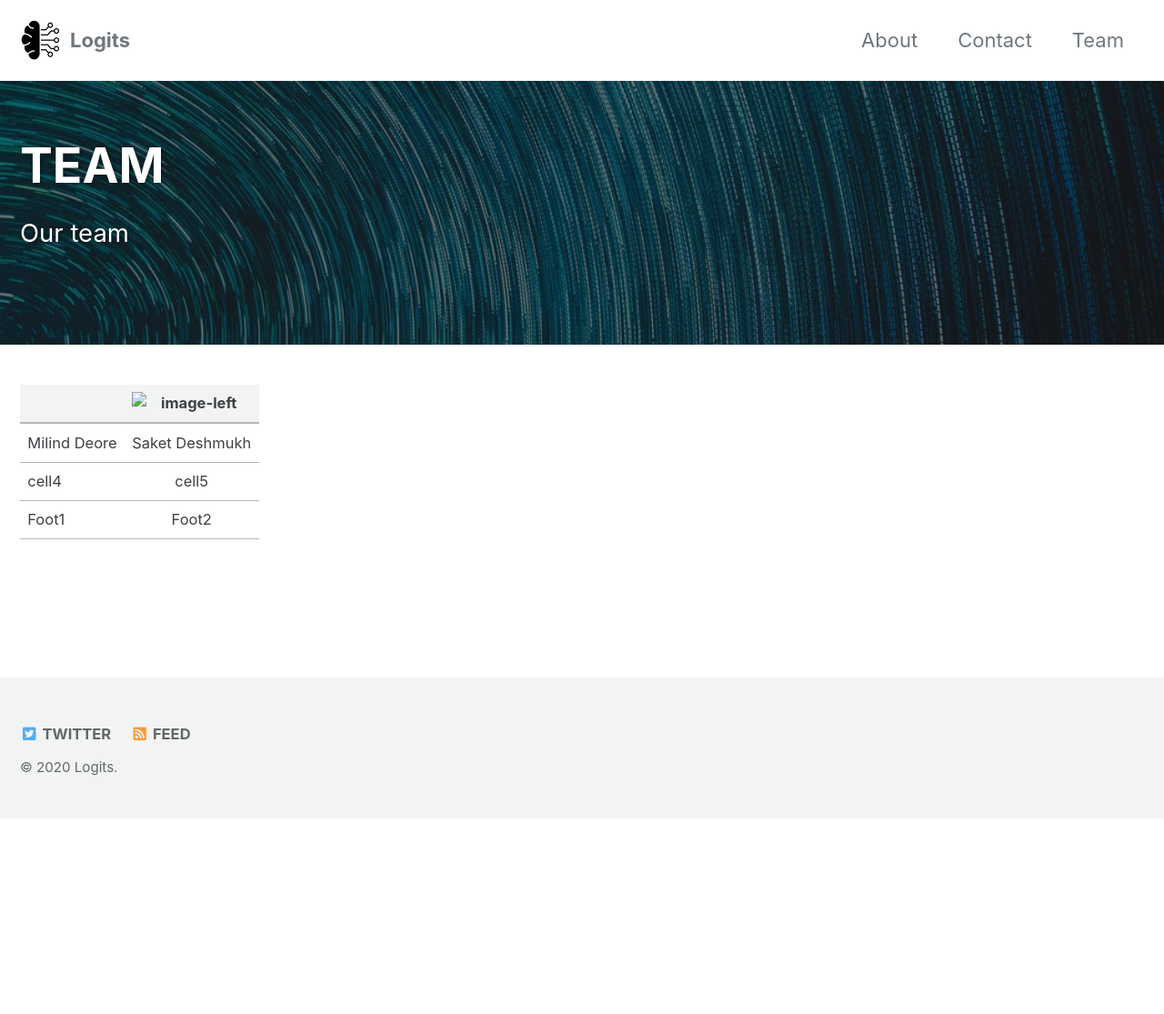
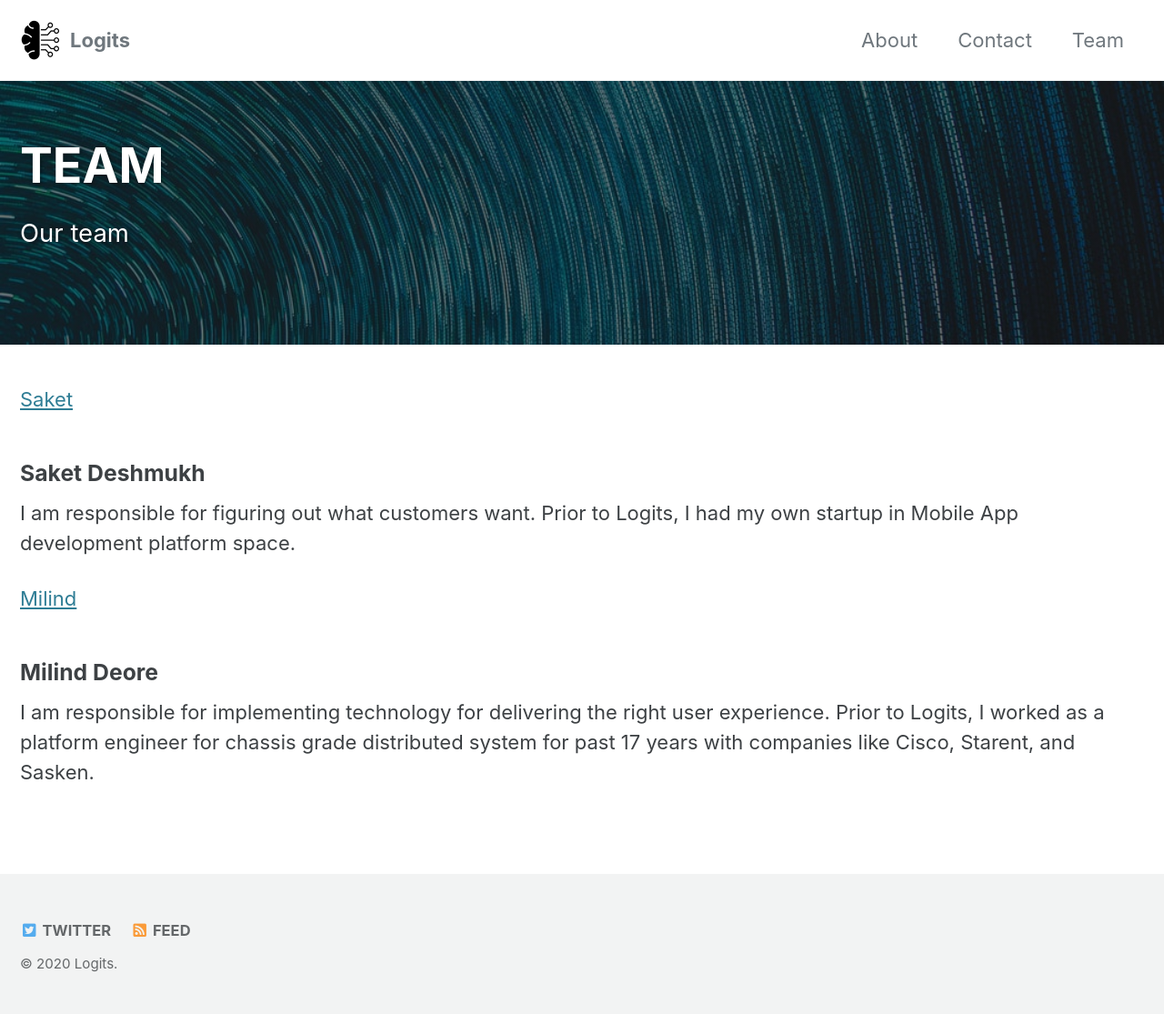
Before and after one commit to milinddeore/logits-website, a Jekyll site: the page built from _pages/TEAM.md, in a window 1280 px wide. Shown: the whole page at 91% size. Built offline with Jekyll 4.4.1, drawn with Linux system fonts in a browser that asks for light colours; cached includes are drawn as plain includes; before the commit the page ends 900 px from its top, so only the background shows below that.

Commit message:
Update TEAM.md

```diff
--- a/_pages/TEAM.md
+++ b/_pages/TEAM.md
@@ -9,9 +9,10 @@ header:
 excerpt: "Our team"
 ---
 
-| ![](/assets/images/milind.jpg){: .align-center} | ![image-left](/assets/images/saket.jpeg){: .align-center} |
-|:--------|:-------:|
-| Milind Deore   | Saket Deshmukh   |
-| cell4   | cell5   |
-|===================|
-| Foot1   | Foot2   |
+[Saket](/assets/images/saket.jpeg)
+### Saket Deshmukh
+I am responsible for figuring out what customers want. Prior to Logits, I had my own startup in Mobile App development platform space.
+
+[Milind](/assets/images/milind.jpg)
+### Milind Deore
+I am responsible for implementing technology for delivering the right user experience. Prior to Logits, I worked as a platform engineer for chassis grade distributed system for past 17 years with companies like Cisco, Starent, and Sasken.
```
